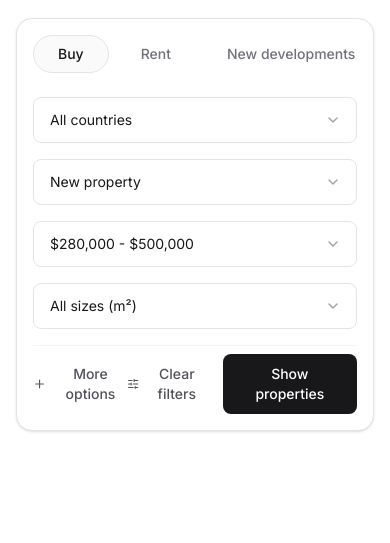
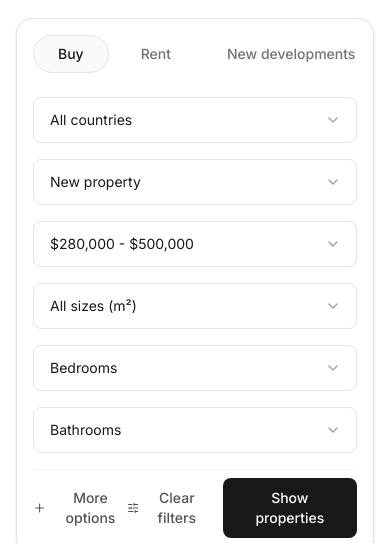
Before and after one commit to phalla-doll/horizon-estate, a Next.js app: page / in a window 390 px wide. Shown: the part 934-1477 px from the top of the page. Built offline with nearby package versions, Linux system fonts and the light colour scheme.

Commit message:
feat: Improve property search responsiveness
Adjust the grid layout for property search filters to be more responsive across different screen sizes. This change enhances the user experience by adapting the layout from a single column on small screens to multiple columns on larger screens.

```diff
--- a/app/page.tsx
+++ b/app/page.tsx
@@ -93,7 +93,7 @@ export default function Home() {
               <button className="px-6 py-2 rounded-full text-sm font-medium text-zinc-500 hover:bg-zinc-50 whitespace-nowrap">Commercial properties</button>
             </div>
 
-            <div className="grid grid-cols-1 md:grid-cols-4 gap-4 mb-4">
+            <div className="grid grid-cols-1 sm:grid-cols-2 lg:grid-cols-6 gap-4 mb-4">
               <div className="relative">
                 <select className="w-full appearance-none border border-zinc-200 rounded-lg px-4 py-3 text-sm focus:outline-none focus:ring-2 focus:ring-zinc-900">
                   <option>All countries</option>
@@ -115,6 +115,27 @@ export default function Home() {
               <div className="relative">
                 <select className="w-full appearance-none border border-zinc-200 rounded-lg px-4 py-3 text-sm focus:outline-none focus:ring-2 focus:ring-zinc-900">
                   <option>All sizes (m²)</option>
+                </select>
+                <ChevronDown className="absolute right-4 top-1/2 -translate-y-1/2 w-4 h-4 text-zinc-400 pointer-events-none" />
+              </div>
+              <div className="relative">
+                <select className="w-full appearance-none border border-zinc-200 rounded-lg px-4 py-3 text-sm focus:outline-none focus:ring-2 focus:ring-zinc-900">
+                  <option>Bedrooms</option>
+                  <option>1+</option>
+                  <option>2+</option>
+                  <option>3+</option>
+                  <option>4+</option>
+                  <option>5+</option>
+                </select>
+                <ChevronDown className="absolute right-4 top-1/2 -translate-y-1/2 w-4 h-4 text-zinc-400 pointer-events-none" />
+              </div>
+              <div className="relative">
+                <select className="w-full appearance-none border border-zinc-200 rounded-lg px-4 py-3 text-sm focus:outline-none focus:ring-2 focus:ring-zinc-900">
+                  <option>Bathrooms</option>
+                  <option>1+</option>
+                  <option>2+</option>
+                  <option>3+</option>
+                  <option>4+</option>
                 </select>
                 <ChevronDown className="absolute right-4 top-1/2 -translate-y-1/2 w-4 h-4 text-zinc-400 pointer-events-none" />
               </div>
```
